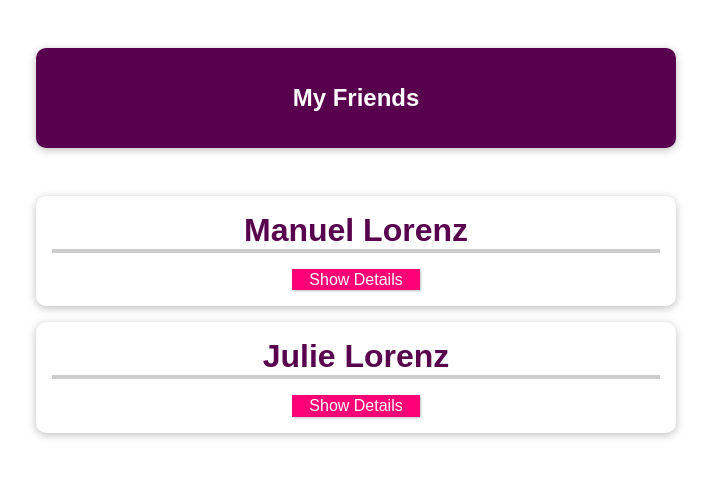
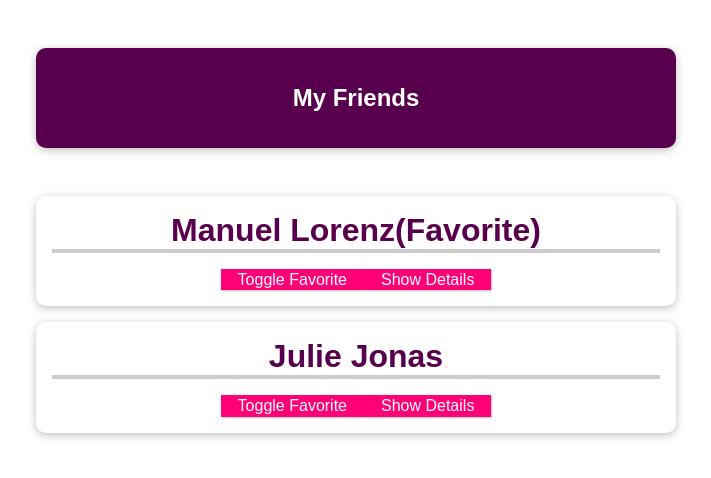
Before and after one commit to shoaibalirts/VUE-component-communication, a Vue app: page / in a window 1280 px wide. Shown: the top 478 px of the page, without its empty margins (284-995 px from the left). Built offline with nearby package versions, Linux system fonts and the light colour scheme.

Commit message:
complex props definition to validate that component use is correct

```diff
--- a/src/App.vue
+++ b/src/App.vue
@@ -8,11 +8,13 @@
         name="Manuel Lorenz"
         phone-number="0123 45678 90"
         email-address="manuel@localhost.com"
+        is-favorite="1"
       ></friend-contact>
       <friend-contact
-        name="Julie Lorenz"
+        name="Julie Jonas"
         phone-number="9210 15429 74"
         email-address="julie@localhost.com"
+        is-favorite="0"
       ></friend-contact>
     </ul>
   </section>
--- a/src/components/FriendContact.vue
+++ b/src/components/FriendContact.vue
@@ -1,6 +1,7 @@
 <template>
   <li>
-    <h2>{{ name }}</h2>
+    <h2>{{ name }}{{ isFavorite === "1" ? "(Favorite)" : "" }}</h2>
+    <button @click="toggleFavorite">Toggle Favorite</button>
     <button @click="toggleDetails">
       {{ detailsAreVisible ? "Hide" : "Show" }} Details
     </button>
@@ -19,7 +20,29 @@
 
 <script>
 export default {
-  props: ["name", "phoneNumber", "emailAddress"],
+  // props: ["name", "phoneNumber", "emailAddress"],
+  props: {
+    name: {
+      type: String,
+      required: true,
+    },
+    phoneNumber: {
+      type: String,
+      required: true,
+    },
+    emailAddress: {
+      type: String,
+      required: true,
+    },
+    isFavorite: {
+      type: String,
+      required: false,
+      default: "0",
+      validator: function (value) {
+        return value === "1" || value === "0";
+      },
+    },
+  },
   data() {
     return {
       detailsAreVisible: false,
@@ -35,6 +58,7 @@ export default {
     toggleDetails() {
       this.detailsAreVisible = !this.detailsAreVisible;
     },
+    toggleFavorite() {},
   },
 };
 </script>
```
